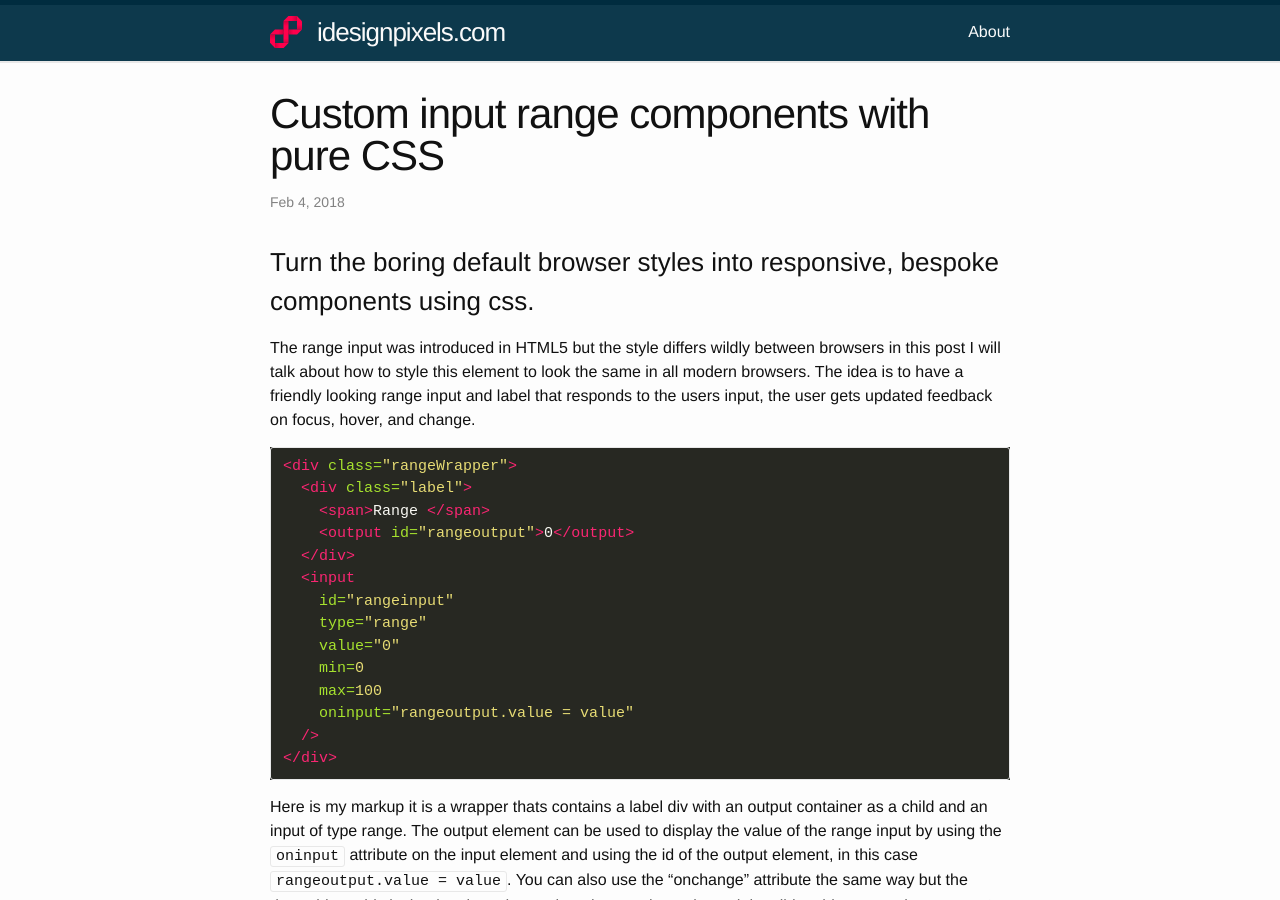
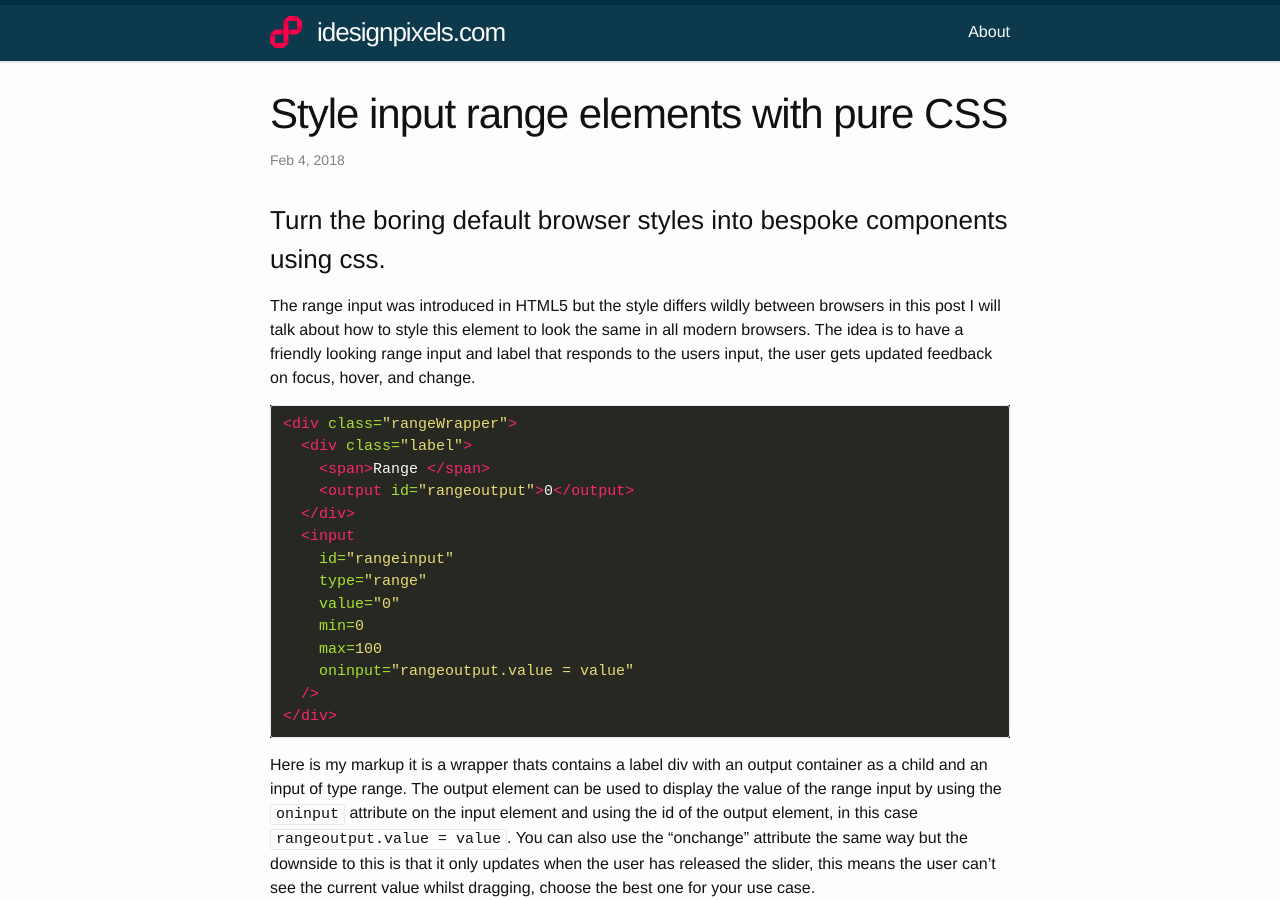
Before and after one commit to idesignpixels/idesignpixels.github.io, a Jekyll site: the page built from _posts/2018-02-04-input-slider.md, in a window 1280 px wide and 900 px high. Built offline with Jekyll 4.4.1, drawn with Linux system fonts in a browser that asks for light colours.

Commit message:
update input slider blog

```diff
--- a/_posts/2018-02-04-input-slider.md
+++ b/_posts/2018-02-04-input-slider.md
@@ -1,11 +1,11 @@
 ---
 layout: post
-title:  "Custom input range components with pure CSS"
+title:  "Style input range elements with pure CSS"
 date:   2018-02-04 18:25:23 +0000
-categories: css
+categories: css html
 ---
 
-### Turn the boring default browser styles into responsive, bespoke components using css.
+### Turn the boring default browser styles into bespoke components using css.
 
 The range input was introduced in HTML5 but the style differs wildly between browsers in this post I will talk about how to style this element to look the same in all modern browsers.
 The idea is to have a friendly looking range input and label that responds to the users input, the user gets updated feedback on focus, hover, and change.
```
